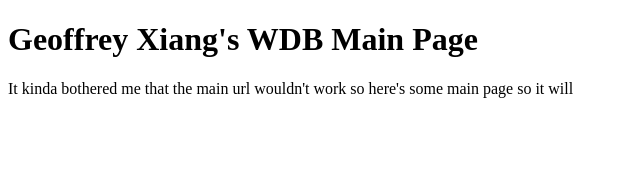
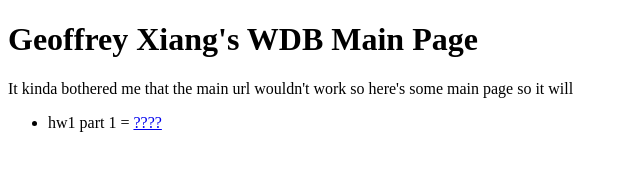
Before and after one commit to fullstack-decal-sp22/homework5-geoffreyxiang, a plain HTML site: page index.html in a window 1280 px wide. Shown: the whole page, without its empty margins (0-640 px from the left). Drawn offline with Linux system fonts and the light colour scheme.

Commit message:
test edit for link

```diff
--- a/index.html
+++ b/index.html
@@ -9,5 +9,8 @@
 <body>
     <h1>Geoffrey Xiang's WDB Main Page</h1>
     <p>It kinda bothered me that the main url wouldn't work so here's some main page so it will</p>
+    <ul>
+        <li>hw1 part 1 = <a href="hw1/assign1p1.html">????</a></li>
+    </ul>
 </body>
 </html>
```
